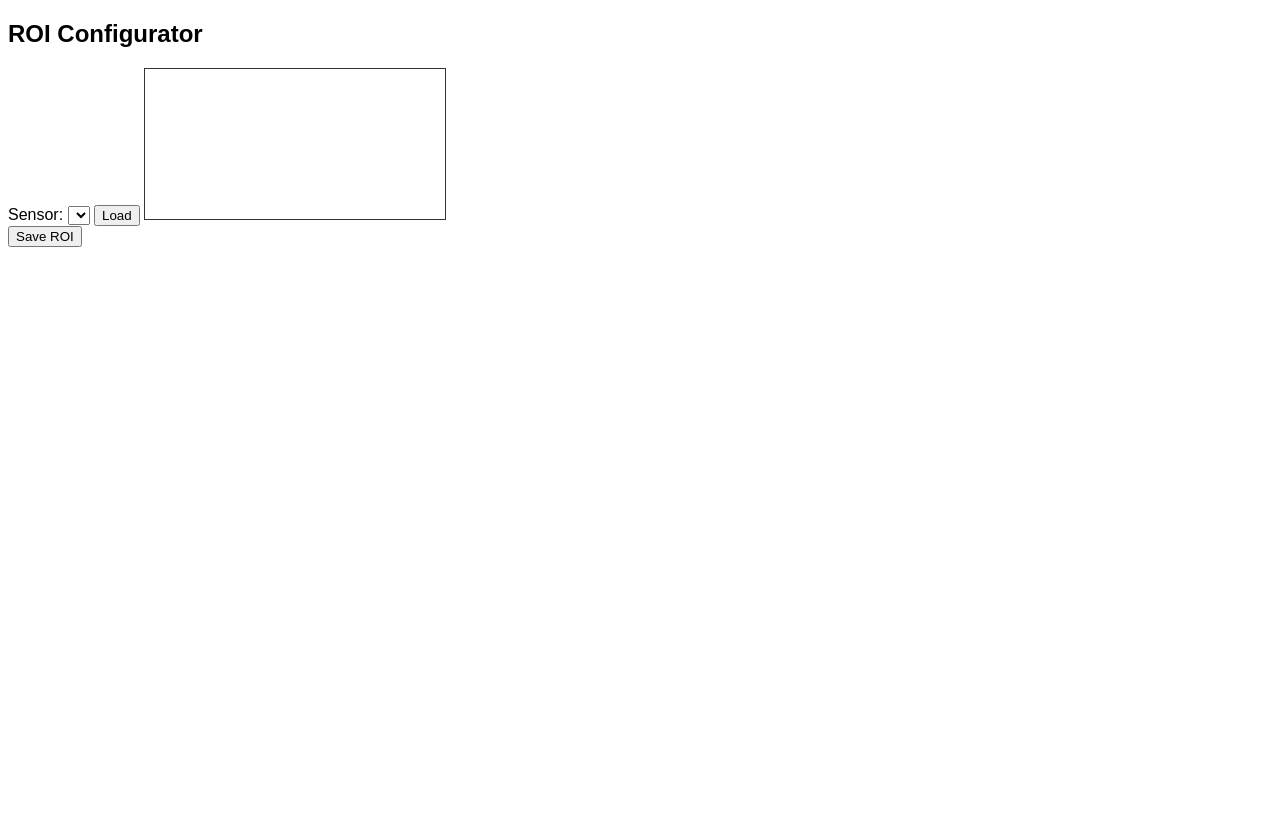
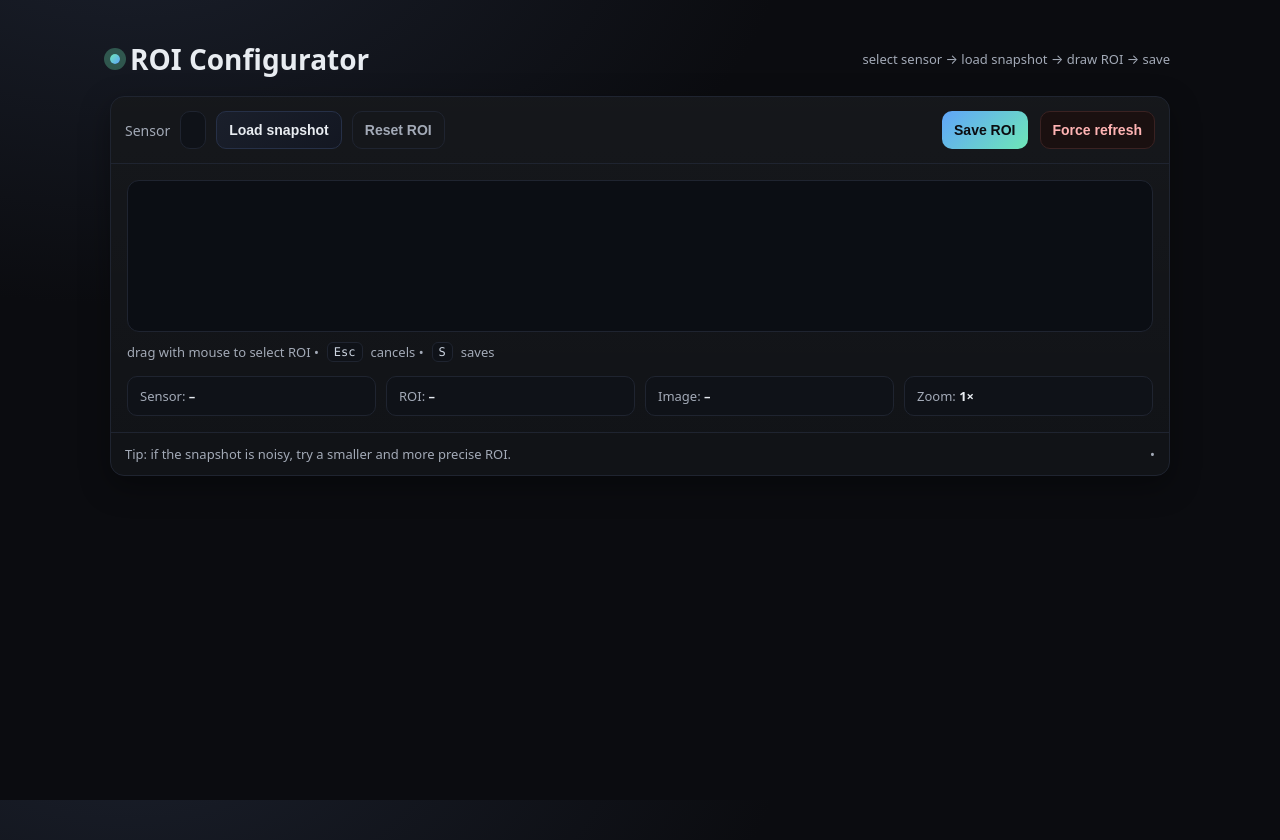
Before and after one commit to mareksabov/vision-gateway, a plain HTML site: page roi_web/templates/index.html in a window 1280 px wide. Before the commit the page ends 800 px from the top, so only its background shows below. Drawn offline with Linux system fonts and the light colour scheme; no server answers.

Commit message:
seperated style

```diff
--- /dev/null
+++ b/roi_web/static/styles/style.css
@@ -0,0 +1,235 @@
+ :root {
+     --bg: #0b0c10;
+     --panel: #111317;
+     --muted: #a3aab7;
+     --text: #e8ecf1;
+     --accent: #6ee7b7;
+     --accent-2: #60a5fa;
+     --danger: #ef4444;
+     --ring: rgba(110, 231, 183, .3);
+     --border: #1f2430;
+     --shadow: 0 10px 30px rgba(0, 0, 0, .35);
+     --radius: 14px;
+ }
+
+ * {
+     box-sizing: border-box;
+ }
+
+ html,
+ body {
+     height: 100%;
+ }
+
+ body {
+     margin: 0;
+     font-family: ui-sans-serif, system-ui, -apple-system, Segoe UI, Roboto, Helvetica, Arial, "Apple Color Emoji", "Segoe UI Emoji";
+     background: radial-gradient(1200px 700px at 10% -10%, #1a1f2b 0%, #0b0c10 55%) fixed, var(--bg);
+     color: var(--text);
+ }
+
+ .wrap {
+     max-width: 1100px;
+     margin: 40px auto;
+     padding: 0 20px;
+ }
+
+ header {
+     display: flex;
+     align-items: center;
+     justify-content: space-between;
+     margin-bottom: 18px;
+     gap: 16px;
+ }
+
+ .title {
+     font-size: clamp(20px, 2.2vw, 28px);
+     font-weight: 700;
+     display: flex;
+     align-items: center;
+     gap: 10px;
+ }
+
+ .title .dot {
+     width: 10px;
+     height: 10px;
+     border-radius: 50%;
+     background: linear-gradient(135deg, var(--accent), var(--accent-2));
+     box-shadow: 0 0 0 6px var(--ring);
+ }
+
+ .panel {
+     background: linear-gradient(180deg, rgba(255, 255, 255, .02), rgba(255, 255, 255, .0)), var(--panel);
+     border: 1px solid var(--border);
+     border-radius: var(--radius);
+     box-shadow: var(--shadow);
+     overflow: hidden;
+ }
+
+ .toolbar {
+     display: grid;
+     grid-template-columns: 1fr auto auto;
+     gap: 12px;
+     padding: 14px;
+     border-bottom: 1px solid var(--border);
+ }
+
+ @media (max-width: 640px) {
+     .toolbar {
+         grid-template-columns: 1fr;
+     }
+ }
+
+ .field {
+     display: flex;
+     align-items: center;
+     gap: 10px;
+     flex-wrap: wrap;
+ }
+
+ label {
+     font-size: 14px;
+     color: var(--muted);
+ }
+
+ select,
+ button {
+     appearance: none;
+     border: 1px solid var(--border);
+     background: #0f1218;
+     color: var(--text);
+     padding: 10px 12px;
+     border-radius: 10px;
+     font-size: 14px;
+     transition: transform .04s ease, border-color .15s ease, box-shadow .15s ease;
+ }
+
+ select:focus,
+ button:focus {
+     outline: none;
+     border-color: var(--accent);
+     box-shadow: 0 0 0 6px var(--ring);
+ }
+
+ button {
+     cursor: pointer;
+     font-weight: 600;
+ }
+
+ .btn-primary {
+     background: linear-gradient(135deg, #1a1f2b, #131722);
+     border-color: #263047;
+ }
+
+ .btn-primary:hover {
+     transform: translateY(-1px);
+ }
+
+ .btn-accent {
+     background: linear-gradient(135deg, var(--accent-2), var(--accent));
+     color: #0b0c10;
+     border: none;
+ }
+
+ .btn-accent:hover {
+     transform: translateY(-1px) scale(1.01);
+ }
+
+ .btn-ghost {
+     background: transparent;
+     border-color: var(--border);
+     color: var(--muted);
+ }
+
+ .btn-ghost:hover {
+     border-color: #2a3242;
+     transform: translateY(-1px);
+ }
+
+ .btn-danger {
+     background: #1a1010;
+     border-color: #3a2222;
+     color: #ffb4b4;
+ }
+
+ .btn-danger:hover {
+     transform: translateY(-1px);
+ }
+
+ .content {
+     padding: 16px;
+ }
+
+ .canvas-wrap {
+     position: relative;
+     width: 100%;
+     overflow: auto;
+     border-radius: 12px;
+     border: 1px solid var(--border);
+     background: #0b0e14;
+ }
+
+ canvas {
+     display: block;
+     max-width: 100%;
+     height: auto;
+     image-rendering: -webkit-optimize-contrast;
+     image-rendering: crisp-edges;
+ }
+
+ .hint {
+     display: flex;
+     align-items: center;
+     gap: 8px;
+     font-size: 13px;
+     color: var(--muted);
+     margin-top: 10px;
+ }
+
+ .kbd {
+     font-family: ui-monospace, SFMono-Regular, Menlo, Monaco, Consolas, "Liberation Mono", "Courier New", monospace;
+     font-size: 12px;
+     padding: 2px 6px;
+     border: 1px solid var(--border);
+     background: #0f1218;
+     border-radius: 6px;
+     color: #cdd5e1;
+ }
+
+ .status {
+     display: grid;
+     grid-template-columns: repeat(4, minmax(0, 1fr));
+     gap: 10px;
+     margin-top: 14px;
+ }
+
+ @media (max-width: 680px) {
+     .status {
+         grid-template-columns: 1fr 1fr;
+     }
+ }
+
+ .stat {
+     padding: 10px 12px;
+     border: 1px solid var(--border);
+     border-radius: 10px;
+     background: #0f1218;
+     font-size: 13px;
+     color: var(--muted);
+ }
+
+ .stat b {
+     color: var(--text);
+     font-weight: 700;
+ }
+
+ .footer {
+     padding: 12px 14px;
+     border-top: 1px solid var(--border);
+     display: flex;
+     align-items: center;
+     justify-content: space-between;
+     gap: 12px;
+     color: var(--muted);
+     font-size: 13px;
+ }
--- a/roi_web/templates/index.html
+++ b/roi_web/templates/index.html
@@ -1,55 +1,200 @@
 <!doctype html>
-<html>
+<html lang="en">
 
 <head>
     <meta charset="utf-8">
     <title>ROI Config</title>
-    <style>
-        body {
-            font-family: sans-serif
-        }
+    <meta name="viewport" content="width=device-width, initial-scale=1" />
 
-        #c {
-            border: 1px solid #333;
-            max-width: 100%
-        }
-    </style>
+    <link rel="stylesheet" href="/static/styles/style.css" />
+    <link rel="icon" href="/static/favicon.ico" type="image/x-icon">
 </head>
 
 <body>
-    <h2>ROI Configurator</h2>
-    <label>Sensor: <select id="sel"></select></label>
-    <button onclick="loadImg()">Load</button>
-    <canvas id="c"></canvas><br>
-    <button onclick="save()">Save ROI</button>
+    <div class="wrap">
+        <header>
+            <div class="title"><span class="dot"></span> ROI Configurator</div>
+            <div style="font-size:13px;color:var(--muted)">select sensor → load snapshot → draw ROI → save</div>
+        </header>
+
+        <section class="panel">
+            <div class="toolbar">
+                <div class="field">
+                    <label for="sel">Sensor</label>
+                    <select id="sel"></select>
+                    <button class="btn-primary" onclick="loadImg()">Load snapshot</button>
+                    <button class="btn-ghost" onclick="resetROI()">Reset ROI</button>
+                </div>
+                <button class="btn-accent" onclick="save()" id="saveBtn" disabled>Save ROI</button>
+                <button class="btn-danger" onclick="loadImg(true)">Force refresh</button>
+            </div>
+
+            <div class="content">
+                <div class="canvas-wrap"><canvas id="c"></canvas></div>
+                <div class="hint">
+                    drag with mouse to select ROI • <span class="kbd">Esc</span> cancels • <span class="kbd">S</span>
+                    saves
+                </div>
+
+                <div class="status">
+                    <div class="stat">Sensor: <b id="stat-sensor">–</b></div>
+                    <div class="stat">ROI: <b id="stat-roi">–</b></div>
+                    <div class="stat">Image: <b id="stat-size">–</b></div>
+                    <div class="stat">Zoom: <b id="stat-zoom">1×</b></div>
+                </div>
+            </div>
+
+            <div class="footer">
+                <span>Tip: if the snapshot is noisy, try a smaller and more precise ROI.</span>
+                <span id="saveStatus">•</span>
+            </div>
+        </section>
+    </div>
+
     <script>
-        let sensors = [], sid = null, roi = null, img = null, c = document.getElementById('c'), ctx = c.getContext('2d');
+        // --- (JS code stays same, only text messages updated) ---
+
+        const c = document.getElementById('c');
+        const ctx = c.getContext('2d');
+        const sel = document.getElementById('sel');
+        const statSensor = document.getElementById('stat-sensor');
+        const statROI = document.getElementById('stat-roi');
+        const statSize = document.getElementById('stat-size');
+        const statZoom = document.getElementById('stat-zoom');
+        const saveBtn = document.getElementById('saveBtn');
+        const saveStatus = document.getElementById('saveStatus');
+
+        let sensors = [];
+        let sid = null;
+        let roi = null;
+        let img = null;
+        let dragging = false, sx = 0, sy = 0;
+        let devicePixelRatioCached = Math.max(1, window.devicePixelRatio || 1);
+
+        function setStatus(text) { saveStatus.textContent = text; }
+        function fmtROI(r) { return r ? `${r[0]}, ${r[1]} — ${r[2]}×${r[3]}` : '–'; }
+
         fetch('/sensors').then(r => r.json()).then(d => {
-            sensors = d; let s = document.getElementById('sel');
-            sensors.forEach((x, i) => { let o = document.createElement('option'); o.value = i; o.text = x.id; s.add(o); }); sid = 0;
+            sensors = d || [];
+            sel.innerHTML = '';
+            sensors.forEach((x, i) => {
+                const o = document.createElement('option');
+                o.value = i; o.text = x.id ?? `sensor ${i}`;
+                sel.add(o);
+            });
+            if (sensors.length) { sid = 0; statSensor.textContent = sensors[0].id ?? '0'; }
         });
-        function loadImg() {
-            sid = +document.getElementById('sel').value;
-            fetch('/shot?sid=' + sid + '&_=' + (Date.now())).then(r => r.blob()).then(b => {
-                let u = URL.createObjectURL(b); img = new Image(); img.onload = () => { c.width = img.width; c.height = img.height; ctx.drawImage(img, 0, 0); };
+
+        function resizeCanvasToImage() {
+            if (!img) return;
+            const ratio = devicePixelRatioCached;
+            c.width = img.width * ratio;
+            c.height = img.height * ratio;
+            c.style.width = img.width + 'px';
+            c.style.height = img.height + 'px';
+            ctx.setTransform(ratio, 0, 0, ratio, 0, 0);
+            statSize.textContent = `${img.width}×${img.height}`;
+            statZoom.textContent = `${ratio.toFixed(2)}×`;
+        }
+
+        function render() {
+            if (!img) return;
+            ctx.drawImage(img, 0, 0);
+            if (roi) {
+                ctx.save();
+                ctx.fillStyle = 'rgba(0,0,0,0.35)';
+                ctx.fillRect(0, 0, img.width, img.height);
+                ctx.clearRect(roi[0], roi[1], roi[2], roi[3]);
+                ctx.strokeStyle = '#6ee7b7';
+                ctx.lineWidth = 2;
+                ctx.setLineDash([6, 4]);
+                ctx.strokeRect(roi[0], roi[1], roi[2], roi[3]);
+                ctx.setLineDash([]);
+                const s = 6;
+                const pts = [
+                    [roi[0], roi[1]], [roi[0] + roi[2], roi[1]], [roi[0], roi[1] + roi[3]], [roi[0] + roi[2], roi[1] + roi[3]]
+                ];
+                ctx.fillStyle = '#60a5fa';
+                pts.forEach(p => ctx.fillRect(p[0] - s / 2, p[1] - s / 2, s, s));
+                ctx.restore();
+            }
+            statROI.textContent = fmtROI(roi);
+            saveBtn.disabled = !roi;
+        }
+
+        function loadImg(force = false) {
+            if (sel.options.length === 0) return;
+            sid = +sel.value;
+            statSensor.textContent = sensors[sid]?.id ?? sid;
+            const url = '/shot?sid=' + sid + (force ? '&_=' + Date.now() : '');
+            setStatus('loading snapshot…');
+            fetch(url).then(r => r.blob()).then(b => {
+                const u = URL.createObjectURL(b);
+                img = new Image();
+                img.onload = () => {
+                    resizeCanvasToImage();
+                    roi = null;
+                    render();
+                    setStatus('ready');
+                    URL.revokeObjectURL(u);
+                };
                 img.src = u;
+            }).catch(e => {
+                console.error(e);
+                setStatus('error while loading');
             });
         }
-        let dragging = false, sx = 0, sy = 0;
-        c.onmousedown = e => { dragging = true; sx = e.offsetX; sy = e.offsetY; };
-        c.onmousemove = e => {
-            if (!dragging || !img) return; let x = Math.min(sx, e.offsetX), y = Math.min(sy, e.offsetY);
-            let w = Math.abs(e.offsetX - sx), h = Math.abs(e.offsetY - sy); ctx.drawImage(img, 0, 0); ctx.strokeStyle = 'red';
-            ctx.lineWidth = 2; ctx.strokeRect(x, y, w, h); roi = [x, y, w, h];
-        };
-        c.onmouseup = () => dragging = false;
+
+        c.addEventListener('mousedown', (e) => {
+            if (!img) return;
+            const rect = c.getBoundingClientRect();
+            const x = Math.round((e.clientX - rect.left) / (rect.width / img.width));
+            const y = Math.round((e.clientY - rect.top) / (rect.height / img.height));
+            dragging = true; sx = x; sy = y;
+        });
+
+        c.addEventListener('mousemove', (e) => {
+            if (!dragging || !img) return;
+            const rect = c.getBoundingClientRect();
+            const mx = Math.round((e.clientX - rect.left) / (rect.width / img.width));
+            const my = Math.round((e.clientY - rect.top) / (rect.height / img.height));
+            const x = Math.min(sx, mx), y = Math.min(sy, my);
+            const w = Math.abs(mx - sx), h = Math.abs(my - sy);
+            roi = [x, y, w, h];
+            render();
+        });
+
+        window.addEventListener('mouseup', () => { dragging = false; });
+
+        function resetROI() { roi = null; render(); }
+
         function save() {
             if (!roi) { alert('Draw ROI first.'); return; }
+            setStatus('saving…');
             fetch('/save_roi', {
-                method: 'POST', headers: { 'Content-Type': 'application/json' },
+                method: 'POST',
+                headers: { 'Content-Type': 'application/json' },
                 body: JSON.stringify({ sid: sid, roi: roi })
-            }).then(r => r.json()).then(j => alert('Saved: ' + JSON.stringify(j)));
+            }).then(r => r.json()).then(j => {
+                setStatus('saved ✓');
+                alert('Saved: ' + JSON.stringify(j));
+            }).catch(e => {
+                console.error(e);
+                setStatus('error while saving');
+            });
         }
+
+        window.addEventListener('keydown', (e) => {
+            if (e.key === 'Escape') { resetROI(); }
+            if (e.key.toLowerCase() === 's' && !saveBtn.disabled) {
+                e.preventDefault();
+                save();
+            }
+        });
+
+        window.loadImg = loadImg;
+        window.save = save;
+        window.resetROI = resetROI;
     </script>
 </body>
 
```
Also changed, not shown: roi_web/static/favicon.ico (added), 1 other file.
